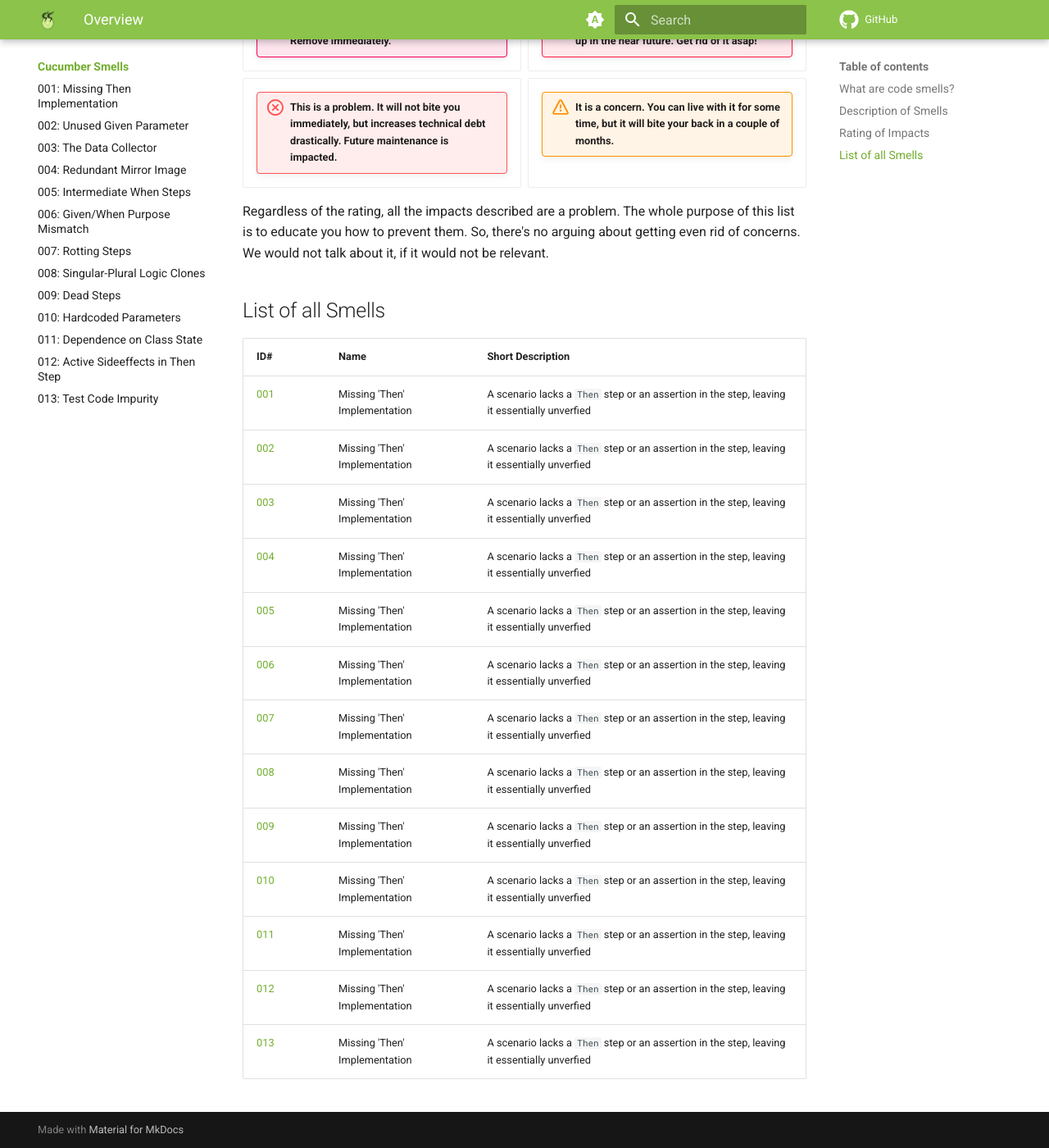
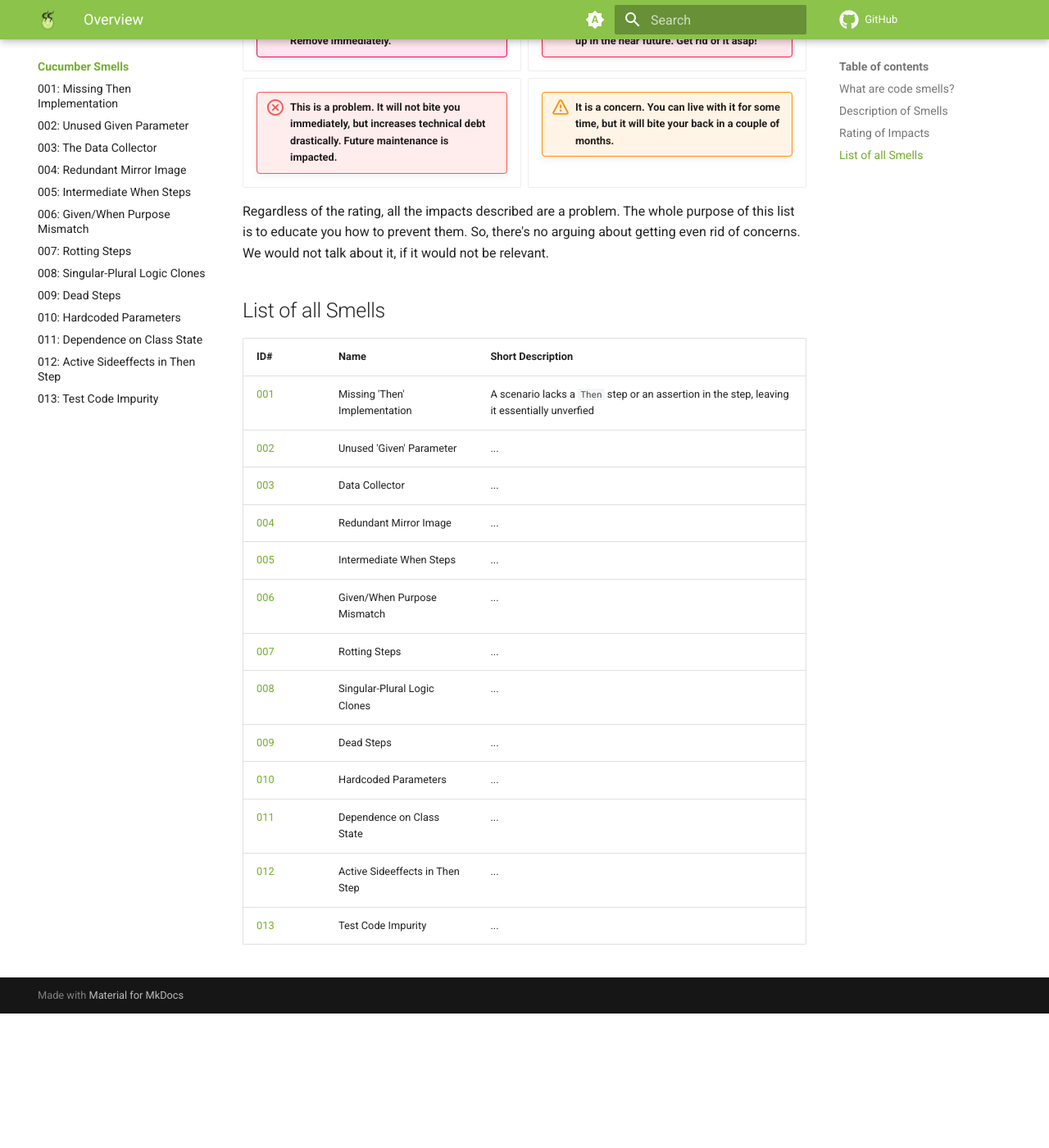
Before and after one commit to Cucumber-Diseases/cucumber-diseases.github.io, an MkDocs documentation site: the page built from docs/smells/index.md, in a window 1280 px wide and 1400 px high, scrolled down 1288 px. Shown: the whole window at 82% size. Built offline with MkDocs 1.6.1 and Material for MkDocs 9.7.7, drawn with Linux system fonts in a browser that asks for light colours; after the commit the page ends 2524 px from its top, so only the background shows below that.

Commit message:
update titles in table

```diff
--- a/docs/smells/index.md
+++ b/docs/smells/index.md
@@ -38,15 +38,15 @@ Regardless of the rating, all the impacts described are a problem. The whole pur
 | ID# | Name | Short Description |
 |-----|------|-------------|
 | [001](001-missing-then.md) | Missing 'Then' Implementation | A scenario lacks a `Then` step or an assertion in the step, leaving it essentially unverfied |
-| [002](002-unused-given.md) | Missing 'Then' Implementation | A scenario lacks a `Then` step or an assertion in the step, leaving it essentially unverfied |
-| [003](003-data-collector.md) | Missing 'Then' Implementation | A scenario lacks a `Then` step or an assertion in the step, leaving it essentially unverfied |
-| [004](004-redundant-mirror-image.md) | Missing 'Then' Implementation | A scenario lacks a `Then` step or an assertion in the step, leaving it essentially unverfied |
-| [005](005-intermediate-when-steps.md) | Missing 'Then' Implementation | A scenario lacks a `Then` step or an assertion in the step, leaving it essentially unverfied |
-| [006](006-given-when-purpose-mismatch.md) | Missing 'Then' Implementation | A scenario lacks a `Then` step or an assertion in the step, leaving it essentially unverfied |
-| [007](007-rotting-steps.md) | Missing 'Then' Implementation | A scenario lacks a `Then` step or an assertion in the step, leaving it essentially unverfied |
-| [008](008-singular-plural-logic-clones.md) | Missing 'Then' Implementation | A scenario lacks a `Then` step or an assertion in the step, leaving it essentially unverfied |
-| [009](009-dead-steps.md) | Missing 'Then' Implementation | A scenario lacks a `Then` step or an assertion in the step, leaving it essentially unverfied |
-| [010](010-hardcoded-parameters.md) | Missing 'Then' Implementation | A scenario lacks a `Then` step or an assertion in the step, leaving it essentially unverfied |
-| [011](011-dependence-on-class-state.md) | Missing 'Then' Implementation | A scenario lacks a `Then` step or an assertion in the step, leaving it essentially unverfied |
-| [012](012-active-sideeffects-in-then-step.md) | Missing 'Then' Implementation | A scenario lacks a `Then` step or an assertion in the step, leaving it essentially unverfied |
-| [013](013-missing-then.md) | Missing 'Then' Implementation | A scenario lacks a `Then` step or an assertion in the step, leaving it essentially unverfied |
+| [002](002-unused-given.md) | Unused 'Given' Parameter | ... |
+| [003](003-data-collector.md) | Data Collector | ... |
+| [004](004-redundant-mirror-image.md) | Redundant Mirror Image | ... |
+| [005](005-intermediate-when-steps.md) | Intermediate When Steps | ... |
+| [006](006-given-when-purpose-mismatch.md) | Given/When Purpose Mismatch | ... |
+| [007](007-rotting-steps.md) | Rotting Steps | ... |
+| [008](008-singular-plural-logic-clones.md) | Singular-Plural Logic Clones | ... |
+| [009](009-dead-steps.md) | Dead Steps | ... |
+| [010](010-hardcoded-parameters.md) | Hardcoded Parameters | ... |
+| [011](011-dependence-on-class-state.md) | Dependence on Class State | ... |
+| [012](012-active-sideeffects-in-then-step.md) | Active Sideeffects in Then Step | ... |
+| [013](013-test-code-impurity.md) | Test Code Impurity | ... |
```
